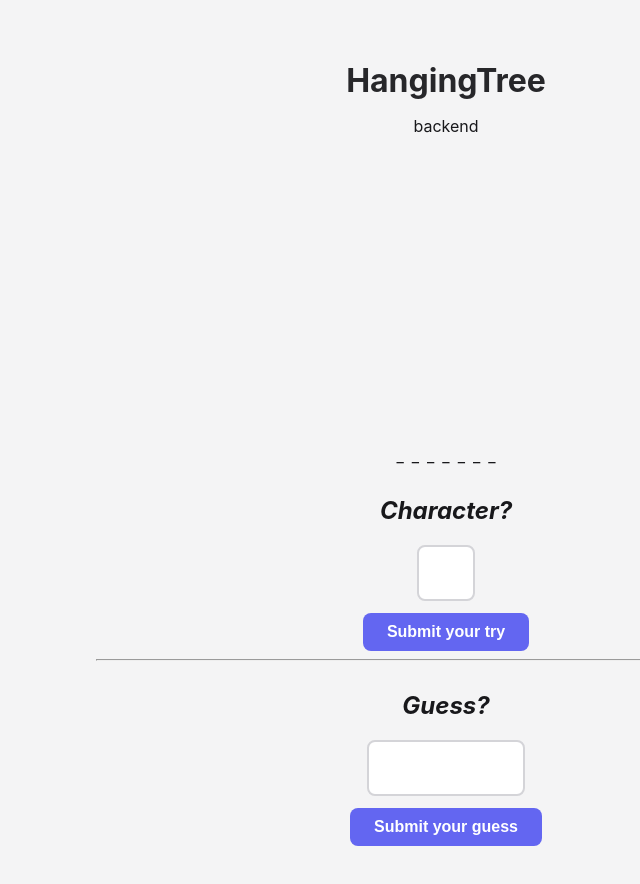
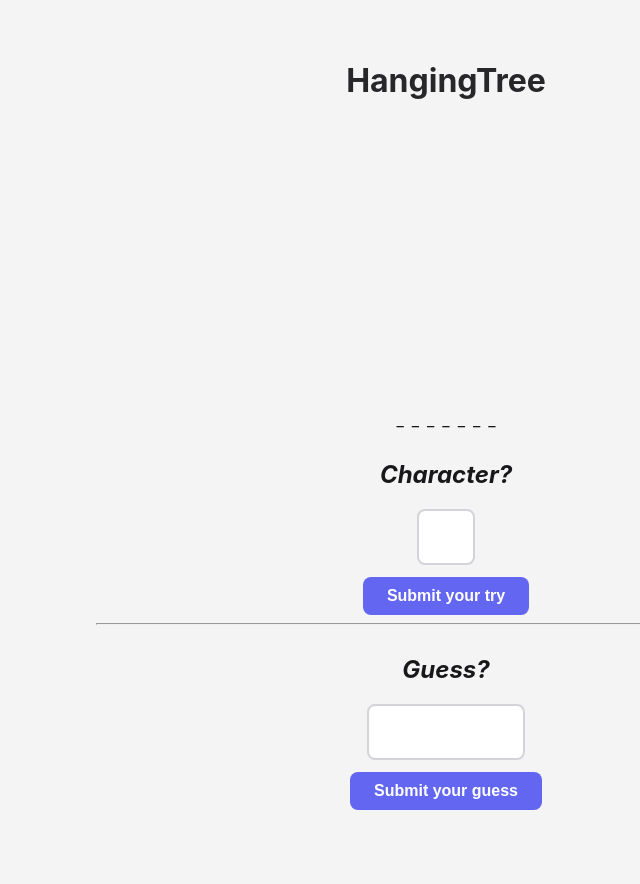
Before and after one commit to 6gDav/HangingTree, a SvelteKit app: page / in a window 1280 px wide. Shown: the whole page, without its empty margins (194-834 px from the left). After the commit the page ends 850 px from the top, so only its background shows below. Built offline with nearby package versions, Linux system fonts and the light colour scheme.

Commit message:
feat: unneceassy logs removed

```diff
--- a/src/routes/+page.svelte
+++ b/src/routes/+page.svelte
@@ -73,7 +73,6 @@
                 }
             }
         }
-        console.log(includedChars);
         inputChar = "";
     }
 
@@ -89,7 +88,6 @@
 
 <main>
     <h1>HangingTree</h1>
-    <p>{selectedWorld}</p>
     <img
         src="{base}/hangman_states/a{errorCounter}.png"
         alt="Hangman state {errorCounter}"
```
